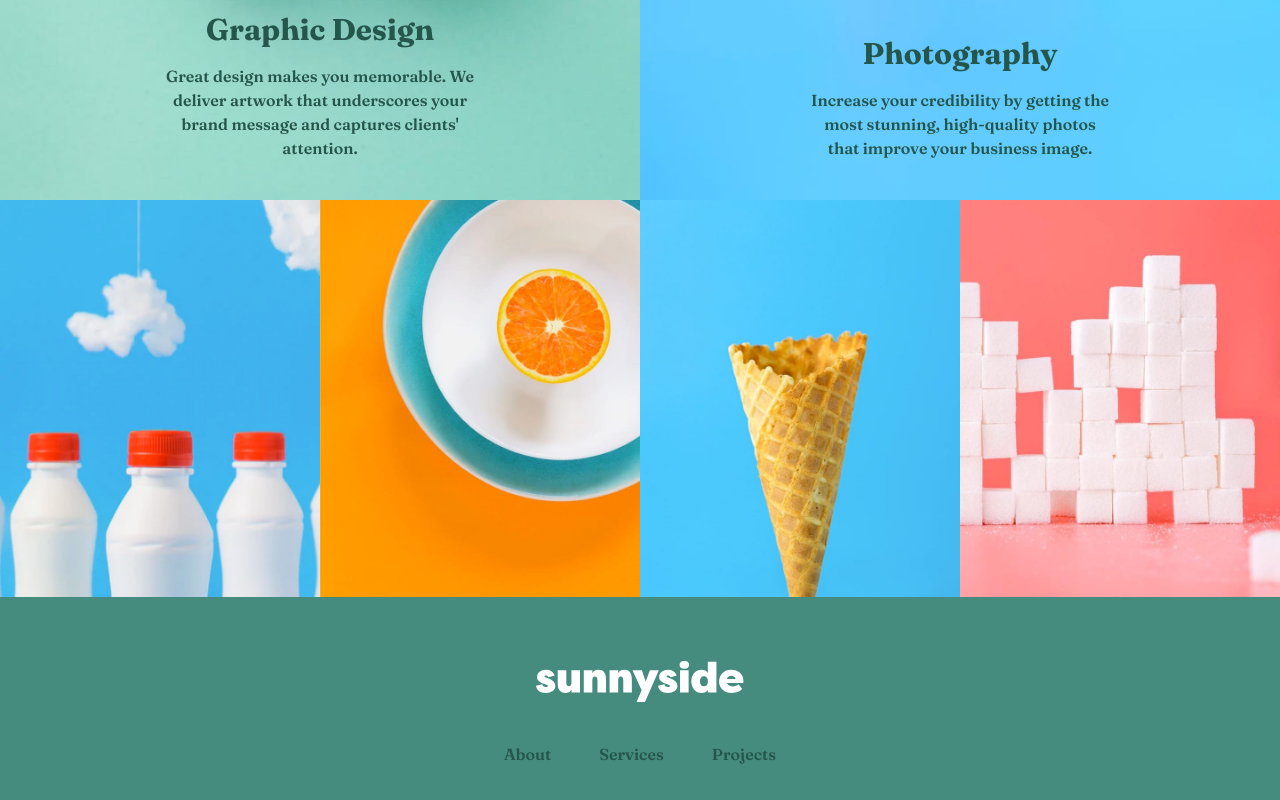
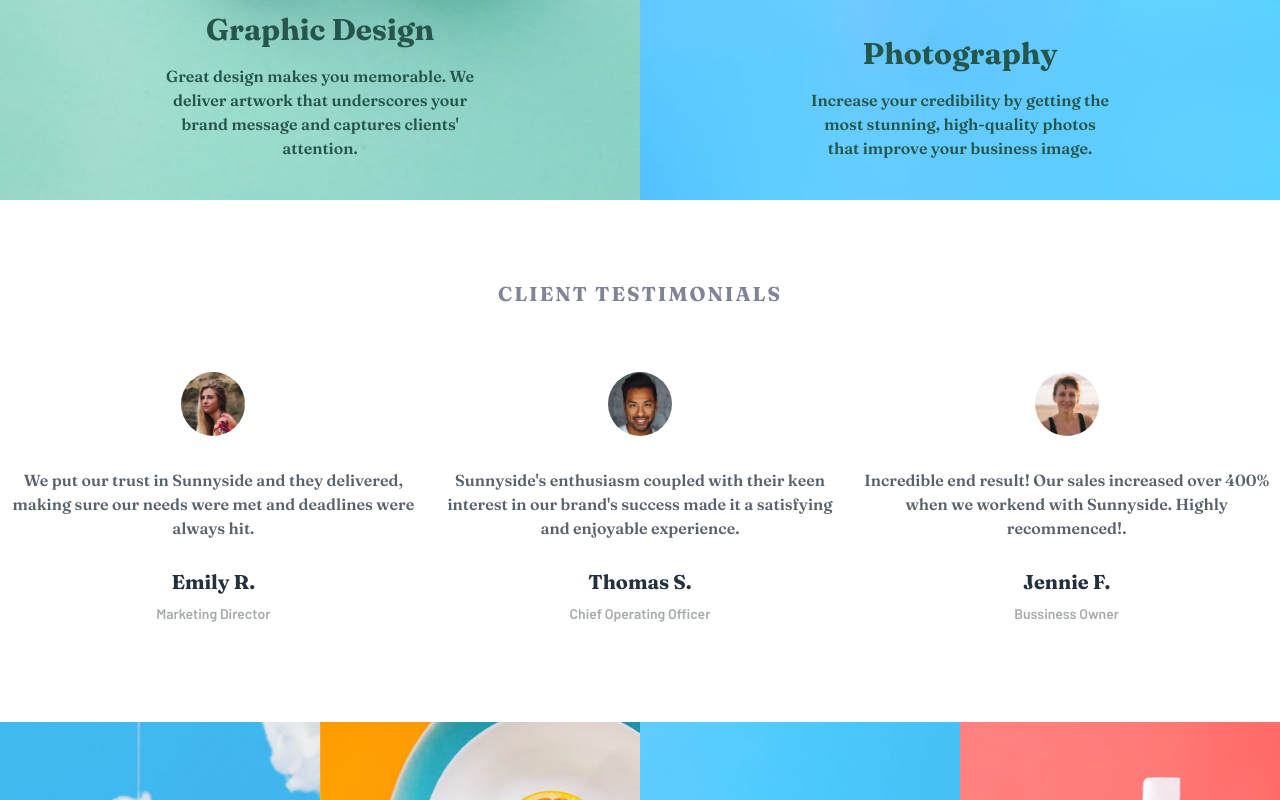
Before and after one commit to CalcagnoLoic/Sunnyside-agency-react, a React (Create React App) app: page / in a window 1280 px wide. Shown: the part 2000-2800 px from the top of the page. Built offline with nearby package versions, Linux system fonts and the light colour scheme.

Commit message:
components: testimonials

```diff
--- /dev/null
+++ b/src/assets/data/dataTestimonial.js
@@ -0,0 +1,23 @@
+export const dataTestimonial = [
+    {
+        id: 1,
+        image: './images/image-emily.jpg',
+        message: "We put our trust in Sunnyside and they delivered, making sure our needs were met and deadlines were always hit.",
+        name: "Emily R.",
+        job: "Marketing Director",
+    },
+    {
+        id: 2,
+        image: './images/image-thomas.jpg',
+        message: "Sunnyside's enthusiasm coupled with their keen interest in our brand's success made it a satisfying and enjoyable experience.",
+        name: "Thomas S.",
+        job: "Chief Operating Officer",
+    },
+    {
+        id: 3,
+        image: './images/image-jennie.jpg',
+        message: "Incredible end result! Our sales increased over 400% when we workend with Sunnyside. Highly recommenced!.",
+        name: "Jennie F.",
+        job: "Bussiness Owner",
+    }
+]
--- a/src/components/App.jsx
+++ b/src/components/App.jsx
@@ -5,6 +5,7 @@ import { Section } from "./section";
 import { SectionGalleryDesktop } from "./sectionGalleryDesktop";
 import { SectionGalleryMobile } from "./sectionGalleryMobile";
 import { Footer } from "./footer";
+import { Testimonial } from "./testimonials";
 
 const App = () => {
   return (
@@ -14,6 +15,7 @@ const App = () => {
         <SectionTransform />
         <SectionAudience />
         <Section />
+        <Testimonial />
         <div className="hidden md:block">
           <SectionGalleryDesktop />
         </div>
--- a/src/components/header.jsx
+++ b/src/components/header.jsx
@@ -8,7 +8,7 @@ const Header = () => {
             <nav className='p-10 flex justify-between'>
                 {/* Navbar in desktop view*/}
                 <div className='self-center'>
-                    <img src={logo} alt="Logo sunnyside" className='w-64'/>
+                    <img src={logo} alt="Logo sunnyside" className='md:w-64 w-32'/>
                 </div>
                 <div className='md:flex gap-12 hidden self-center font-barlow'>
                     <div className='text-white flex gap-12 self-center'>
--- a/src/components/testimonials.jsx
+++ b/src/components/testimonials.jsx
@@ -0,0 +1,25 @@
+import { useState } from "react"
+import { dataTestimonial } from "../assets/data/dataTestimonial"
+
+const Testimonial = () => {
+    // eslint-disable-next-line
+    const [cards, setCards] = useState(dataTestimonial)
+
+    return (
+        <div>
+            <h2 className="py-20 md:py-30 text-center uppercase text-xl font-bold text-Dark-grayish-blue tracking-widest pb-16">Client Testimonials</h2>
+            <div className="grid grid-rows-3 lg:grid-cols-3 md:h-[350px]">
+                {cards.map(({id, image, message, job, name}) => (
+                    <article key={id} className='flex flex-col last:mb-8 '>
+                        <img src={image} alt='Illustration of testimonial' className="rounded-full w-16 container mx-auto mb-6" />
+                        <p className="font-semibold text-Very-dark-grayish-blue text-center p-2 mb-5">{message}</p>
+                        <p className="text-center font-bold text-xl text-Very-dark-desaturated-blue mb-2">{name}</p>
+                        <p className="mb-16 text-center font-barlow text-Grayish-blue text-sm">{job}</p>
+                    </article>
+                ))}
+            </div>
+        </div>
+    )
+}
+
+export { Testimonial }
```
